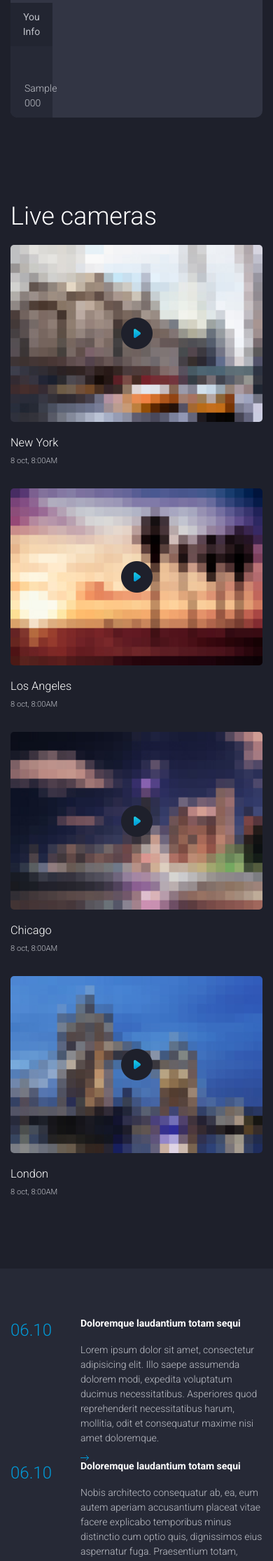
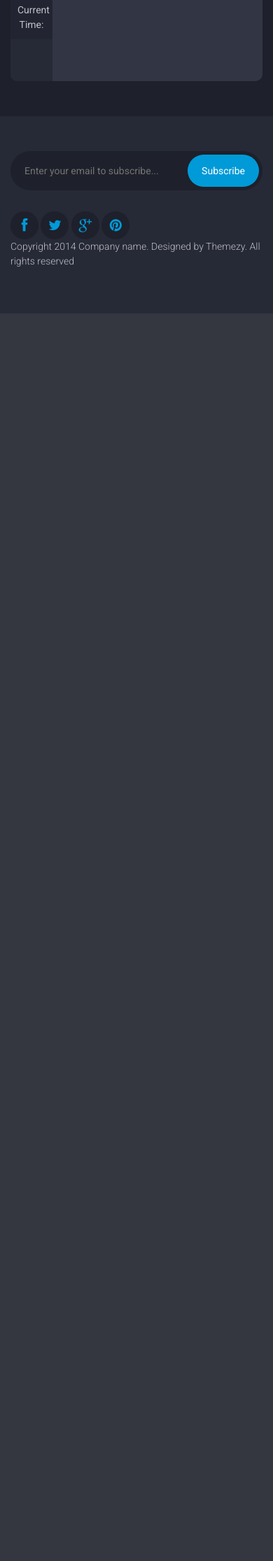
Before and after one commit to YahyaStihi18/api_django, a Django app: template core/templates/core/index.html in a window 390 px wide. Shown: the part 1049-3280 px from the top of the page at 70% size. After the commit the page ends 1497 px from the top, so only its background shows below. Run offline with Django 3.2, Linux system fonts and the light colour scheme; the template is opened without the code that fills it: most values are stand-ins (such as "Sample title", 1, 10 or a date in 2020); one stand-in notice (Sample message) is shown.

Commit message:
ip page added

```diff
--- a/core/templates/core/base.html
+++ b/core/templates/core/base.html
@@ -10,7 +10,7 @@
 
 		<!-- Loading third party fonts -->
 		<link href="http://fonts.googleapis.com/css?family=Roboto:300,400,700|" rel="stylesheet" type="text/css">
-		<link href="fonts/font-awesome.min.css" rel="stylesheet" type="text/css">
+		<link href="{% static 'core/fonts/font-awesome.min.css'%}" rel="stylesheet" type="text/css">
 
 		<!-- Loading main css file -->
 		<link rel="stylesheet" href="{% static 'core/style.css'%}">
@@ -40,11 +40,9 @@
 					<div class="main-navigation">
 						<button type="button" class="menu-toggle"><i class="fa fa-bars"></i><img src="https://img.icons8.com/fluent/28/000000/menu--v1.png"/></button>
 						<ul class="menu">
-							<li class="menu-item current-menu-item"><a href="index.html">Home</a></li>
-							<li class="menu-item"><a href="news.html">News</a></li>
-							<li class="menu-item"><a href="live-cameras.html">Live cameras</a></li>
-							<li class="menu-item"><a href="photos.html">Photos</a></li>
-							<li class="menu-item"><a href="contact.html">Contact</a></li>
+							{% block menu %}
+
+							{% endblock menu %}
 						</ul> <!-- .menu -->
 					</div> <!-- .main-navigation -->
 
@@ -68,10 +66,10 @@
             </div>
             <div class="col-md-3 col-md-offset-1">
                 <div class="social-links">
-                    <a href="#"><i class="fa fa-facebook"></i>f</a>
-                    <a href="#"><i class="fa fa-twitter"></i>t</a>
-                    <a href="#"><i class="fa fa-google-plus">g</i></a>
-                    <a href="#"><i class="fa fa-pinterest"></i>p</a>
+                    <a href="#"><i class="fa fa-facebook"></i></a>
+                    <a href="#"><i class="fa fa-twitter"></i></a>
+                    <a href="#"><i class="fa fa-google-plus"></i></a>
+                    <a href="#"><i class="fa fa-pinterest"></i></a>
                 </div>
             </div>
         </div>
--- a/core/templates/core/index.html
+++ b/core/templates/core/index.html
@@ -1,6 +1,10 @@
 
 {% extends 'core/base.html' %}
 {% load static %}
+{% block menu %}
+<li class="menu-item current-menu-item"><a href="{% url 'index' %}">Weather API</a></li>
+<li class="menu-item"><a href="{% url 'ip' %}">IP Address API</a></li>
+{% endblock menu %}
 {% block content %}
 <!-- .site-header -->
 
@@ -14,7 +18,7 @@
 
 					<form action="." class="find-location" method="POST">
 						{% csrf_token %}
-						<input id="search" name="search" type="text" placeholder="Find your location...">
+						<input id="search" name="search" type="text" placeholder="Find your location weather...">
 						<input type="submit" value="Find">
 					</form>
 				</div>
@@ -24,7 +28,6 @@
 					<div class="forecast-container">
 						<div class="today forecast">
 							<div class="forecast-header">
-								<div class="day"><iframe scrolling="no" frameborder="no" clocktype="html5" style="overflow:hidden;border:0;margin:0;padding:0;width:240px;height:25px;"src="https://www.clocklink.com/html5embed.php?clock=018&timezone=Algeria_Algiers&color=gray&size=240&Title=&Message=&Target=&From=2020,1,1,0,0,0&DateFormat=yyyy / mm / dd DDD&TimeFormat=hh:mm:ss TT&Color=gray"></iframe></div>
 							</div> <!-- .forecast-header -->
 							<div class="forecast-content">
 								<div class="location">{{weather.city}}</div>
@@ -41,131 +44,15 @@
 						</div>
 						<div class="forecast">
 							<div class="forecast-header">
-								<div class="day">You Info</div>
+								<div class="day">Your Current Time:</div>
 							</div> <!-- .forecast-header -->
 							<div class="forecast-content">
-								{{ ip_info.ip }}
-								{{ ip_info.country_code}}
-
+								<!--<div class="day"><iframe scrolling="no" frameborder="no" clocktype="html5" style="overflow:hidden;border:0;margin:0;padding:0;width:240px;height:25px;"src="https://www.clocklink.com/html5embed.php?clock=018&timezone=Algeria_Algiers&color=gray&size=240&Title=&Message=&Target=&From=2020,1,1,0,0,0&DateFormat=yyyy / mm / dd DDD&TimeFormat=hh:mm:ss TT&Color=gray"></iframe></div>-->
 
 							</div>
 						</div>
 					</div>
 				</div>
 			</div>
-			<main class="main-content">
-				<div class="fullwidth-block">
-					<div class="container">
-						<h2 class="section-title">Live cameras</h2>
-						<div class="row">
-							<div class="col-md-3 col-sm-6">
-								<div class="live-camera">
-									<figure class="live-camera-cover"><img src="{% static 'core/images/live-camera-1.jpg'%}" alt=""></figure>
-									<h3 class="location">New York</h3>
-									<small class="date">8 oct, 8:00AM</small>
-								</div>
-							</div>
-							<div class="col-md-3 col-sm-6">
-								<div class="live-camera">
-									<figure class="live-camera-cover"><img src="{% static 'core/images/live-camera-2.jpg'%}" alt=""></figure>
-									<h3 class="location">Los Angeles</h3>
-									<small class="date">8 oct, 8:00AM</small>
-								</div>
-							</div>
-							<div class="col-md-3 col-sm-6">
-								<div class="live-camera">
-									<figure class="live-camera-cover"><img src="{% static 'core/images/live-camera-3.jpg'%}" alt=""></figure>
-									<h3 class="location">Chicago</h3>
-									<small class="date">8 oct, 8:00AM</small>
-								</div>
-							</div>
-							<div class="col-md-3 col-sm-6">
-								<div class="live-camera">
-									<figure class="live-camera-cover"><img src="{% static 'core/images/live-camera-4.jpg'%}" alt=""></figure>
-									<h3 class="location">London</h3>
-									<small class="date">8 oct, 8:00AM</small>
-								</div>
-							</div>
-						</div>
-					</div>
-				</div>
 
-				<div class="fullwidth-block" data-bg-color="#262936">
-					<div class="container">
-						<div class="row">
-							<div class="col-md-4">
-								<div class="news">
-									<div class="date">06.10</div>
-									<h3><a href="#">Doloremque laudantium totam sequi </a></h3>
-									<p>Lorem ipsum dolor sit amet, consectetur adipisicing elit. Illo saepe assumenda dolorem modi, expedita voluptatum ducimus necessitatibus. Asperiores quod reprehenderit necessitatibus harum, mollitia, odit et consequatur maxime nisi amet doloremque.</p>
-								</div>
-							</div>
-							<div class="col-md-4">
-								<div class="news">
-									<div class="date">06.10</div>
-									<h3><a href="#">Doloremque laudantium totam sequi </a></h3>
-									<p>Nobis architecto consequatur ab, ea, eum autem aperiam accusantium placeat vitae facere explicabo temporibus minus distinctio cum optio quis, dignissimos eius aspernatur fuga. Praesentium totam, corrupti beatae amet expedita veritatis.</p>
-								</div>
-							</div>
-							<div class="col-md-4">
-								<div class="news">
-									<div class="date">06.10</div>
-									<h3><a href="#">Doloremque laudantium totam sequi </a></h3>
-									<p>Enim impedit officiis placeat qui recusandae doloremque possimus, iusto blanditiis, quam optio delectus maiores. Possimus rerum, velit cum natus eos. Cumque pariatur beatae asperiores, esse libero quas ad dolorem. Voluptates.</p>
-								</div>
-							</div>
-						</div>
-					</div>
-				</div>
-
-				<div class="fullwidth-block">
-					<div class="container">
-						<div class="row">
-							<div class="col-md-4">
-								<h2 class="section-title">Application features</h2>
-								<ul class="arrow-feature">
-									<li>
-										<h3>Natus error sit voluptatem accusantium</h3>
-										<p>Doloremque laudantium totam rem aperiam Inventore veritatis et quasi architecto beatae vitae.</p>
-									</li>
-									<li>
-										<h3>Natus error sit voluptatem accusantium</h3>
-										<p>Doloremque laudantium totam rem aperiam Inventore veritatis et quasi architecto beatae vitae.</p>
-									</li>
-									<li>
-										<h3>Natus error sit voluptatem accusantium</h3>
-										<p>Doloremque laudantium totam rem aperiam Inventore veritatis et quasi architecto beatae vitae.</p>
-									</li>
-								</ul>
-							</div>
-							<div class="col-md-4">
-								<h2 class="section-title">Weather analyssis</h2>
-								<ul class="arrow-list">
-									<li><a href="#">Accusantium doloremque laudantium rem aperiam</a></li>
-									<li><a href="#">Eaque ipsa quae ab illo inventore veritatis quasi</a></li>
-									<li><a href="#">Architecto beatae vitae dicta sunt explicabo</a></li>
-									<li><a href="#">Nemo enim ipsam voluptatem quia voluptas</a></li>
-									<li><a href="#">Aspernatur aut odit aut fugit, sed quia consequuntur</a></li>
-									<li><a href="#">Magni dolores eos qui ratione voluptatem sequi</a></li>
-									<li><a href="#">Neque porro quisquam est qui dolorem ipsum quia</a></li>
-								</ul>
-							</div>
-							<div class="col-md-4">
-								<h2 class="section-title">Awesome Photos</h2>
-								<div class="photo-grid">
-									<a href="#"><img src="{% static 'core/images/thumb-1.jpg'%}" alt="#"></a>
-									<a href="#"><img src="{% static 'core/images/thumb-2.jpg'%}" alt="#"></a>
-									<a href="#"><img src="{% static 'core/images/thumb-3.jpg'%}" alt="#"></a>
-									<a href="#"><img src="{% static 'core/images/thumb-4.jpg'%}" alt="#"></a>
-									<a href="#"><img src="{% static 'core/images/thumb-5.jpg'%}" alt="#"></a>
-									<a href="#"><img src="{% static 'core/images/thumb-6.jpg'%}" alt="#"></a>
-									<a href="#"><img src="{% static 'core/images/thumb-7.jpg'%}" alt="#"></a>
-									<a href="#"><img src="{% static 'core/images/thumb-8.jpg'%}" alt="#"></a>
-									<a href="#"><img src="{% static 'core/images/thumb-9.jpg'%}" alt="#"></a>
-								</div>
-							</div>
-						</div>
-					</div>
-				</div>
-			</main> <!-- .main-content -->
 {% endblock content %}
--- a/core/tests.py
+++ /dev/null
@@ -1 +0,0 @@
-from django.test import TestCase
--- a/core/urls.py
+++ b/core/urls.py
@@ -3,4 +3,5 @@ from . import views
 
 urlpatterns = [
     path('',views.index,name='index'),
+    path('ip/',views.ip,name='ip'),
     ]
```
Also changed, not shown: core/templates/core/ip.html (added, +55 -0 lines), core/views.py (+50 -14 lines).
